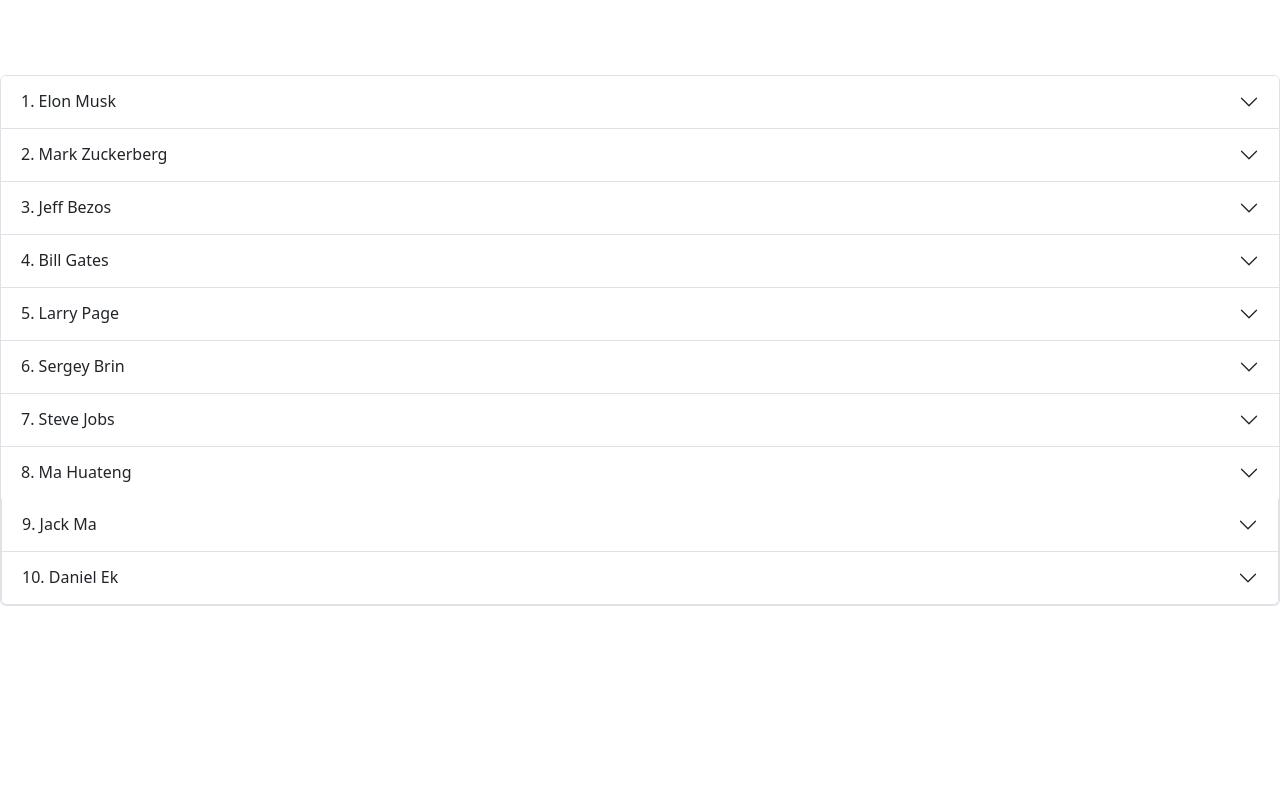
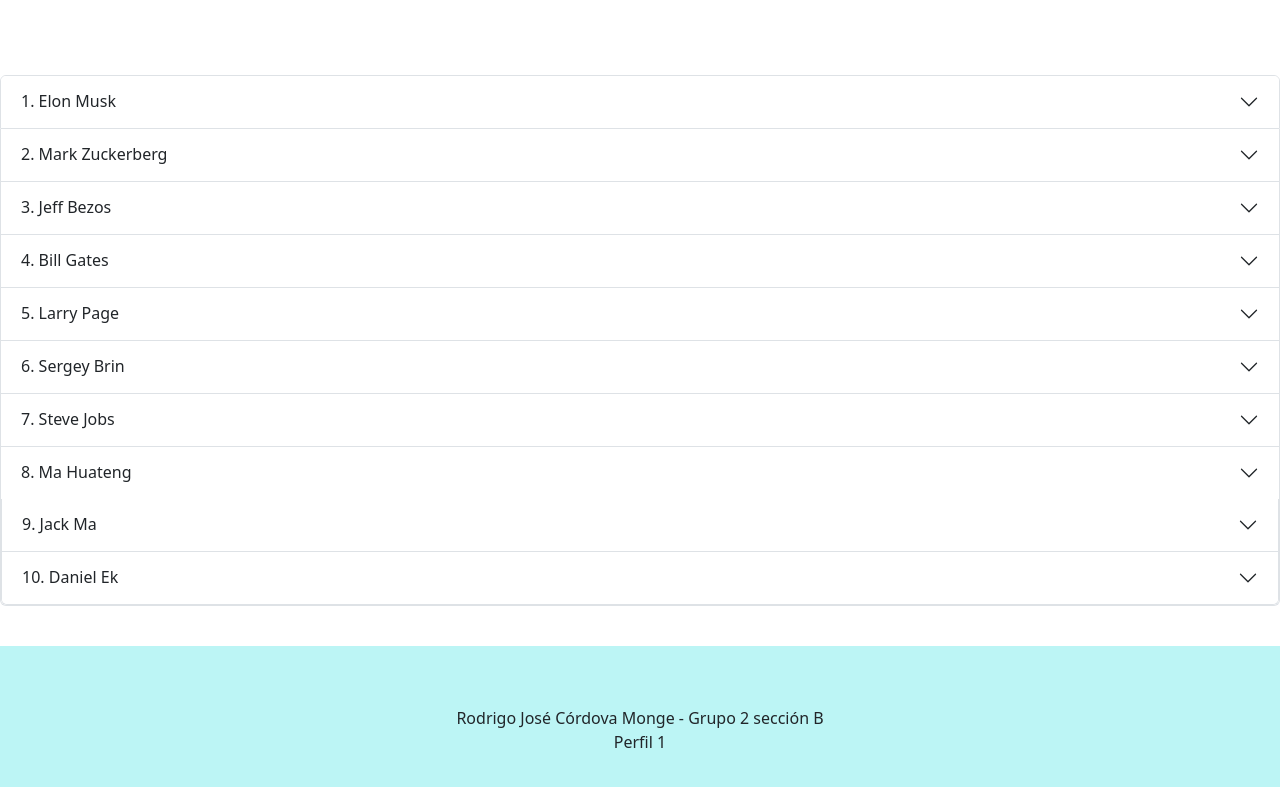
Before and after one commit to MrPatoo/RodrigoC-perfil1, a plain HTML site: page index.html in a window 1280 px wide. Shown: the part 157-944 px from the top of the page. Before the commit the page ends 800 px from the top, so only its background shows below. Drawn offline with nearby package versions, Linux system fonts and the light colour scheme.

Commit message:
Añadi footer

```diff
--- a/css/style.css
+++ b/css/style.css
@@ -16,10 +16,9 @@
     background-color: rgb(#c3eeeb);
 }
 
-.accordion-item{
-    background-color: rgb(#9fd6d2);
+footer{
+    text-align: center;
+    background-color: rgb(188, 245, 245);
+    padding: 60px;
+    margin-top: 40px;
 }
-
-.Accordion-header{
-    background-color: rgb(#c3eeeb);
-}
--- a/index.html
+++ b/index.html
@@ -268,7 +268,13 @@
       </div>
 
 
+      <footer>
+        Rodrigo José Córdova Monge - Grupo 2 sección B
+        <br>
+        Perfil 1
 
+
+      </footer>
 
 </main>
       <script src="https://cdn.jsdelivr.net/npm/bootstrap@5.3.2/dist/js/bootstrap.bundle.min.js" integrity="sha384-C6RzsynM9kWDrMNeT87bh95OGNyZPhcTNXj1NW7RuBCsyN/o0jlpcV8Qyq46cDfL" crossorigin="anonymous"></script>
```
Also changed, not shown: pages/SoftwareSV.html (+9 -0 lines).
